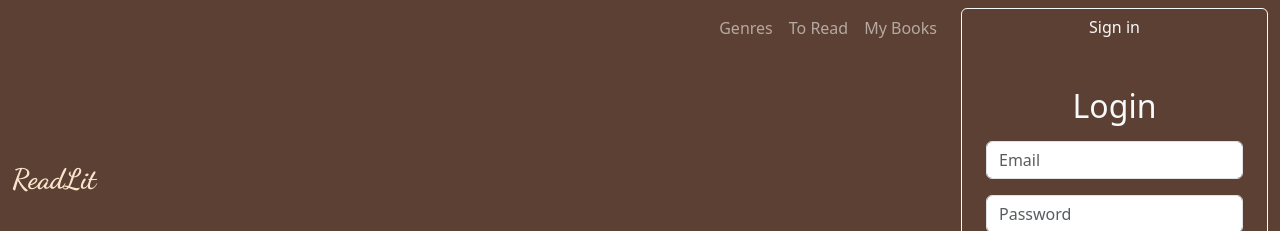
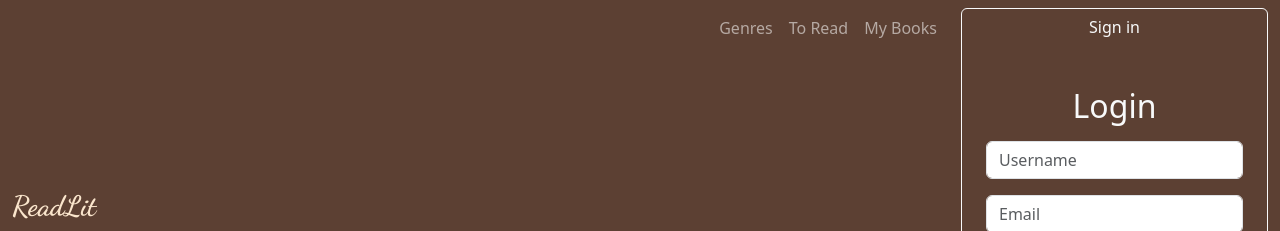
Before and after one commit to Inzira117/ReadLit-project, a React (Vite) app: page / in a window 1280 px wide. Shown: the top 231 px of the page. Built offline with nearby package versions, Linux system fonts and the light colour scheme; a web font is replaced by a local one.

Commit message:
Added username

```diff
--- a/src/AuthForm/AuthForm.tsx
+++ b/src/AuthForm/AuthForm.tsx
@@ -2,6 +2,7 @@ import { useState } from "react";
 import { registerUser, loginUser, getCurrentUser, logoutUser } from "../auth";
 
 export default function AuthForm() {
+   const [username, setUsername] = useState("");
   const [email, setEmail] = useState("");
   const [password, setPassword] = useState("");
   const [isLogin, setIsLogin] = useState(true);
@@ -13,7 +14,7 @@ export default function AuthForm() {
     try {
       const response = isLogin
         ? loginUser(email, password)
-        : registerUser(email, password);
+        : registerUser(username, email, password);
       setMessage(response);
       setCurrentUser(getCurrentUser());
     } catch (err: any) {
@@ -41,6 +42,13 @@ export default function AuthForm() {
     <div className="container mt-5 text-light">
       <h2>{isLogin ? "Login" : "Register"}</h2>
       <form onSubmit={handleSubmit} className="mt-3">
+        <input
+          type="username"
+          className="form-control mb-3"
+          placeholder="Username"
+          value={username}
+          onChange={(e) => setUsername(e.target.value)}
+        />
         <input
           type="email"
           className="form-control mb-3"
--- a/src/auth.ts
+++ b/src/auth.ts
@@ -1,7 +1,7 @@
 export interface User {
-    id: number;
-    username: string;
+    username: string,
     email: string;
+    password: string;
 }
 
 const USERS_KEY = "users";
@@ -14,15 +14,18 @@ const getStoredUsers = (): User[] => {
 };
 
 // Register a new user
-export const registerUser = (email: string, password: string): string => {
+export const registerUser = (
+  username: string,
+  email: string,
+  password: string
+): string => {
   const users = getStoredUsers();
 
-  // check if user exists
   if (users.find((u) => u.email === email)) {
     throw new Error("User already exists");
   }
 
-  const newUser = { email, password };
+  const newUser: User = { username, email, password };
   users.push(newUser);
 
   localStorage.setItem(USERS_KEY, JSON.stringify(users));
```
